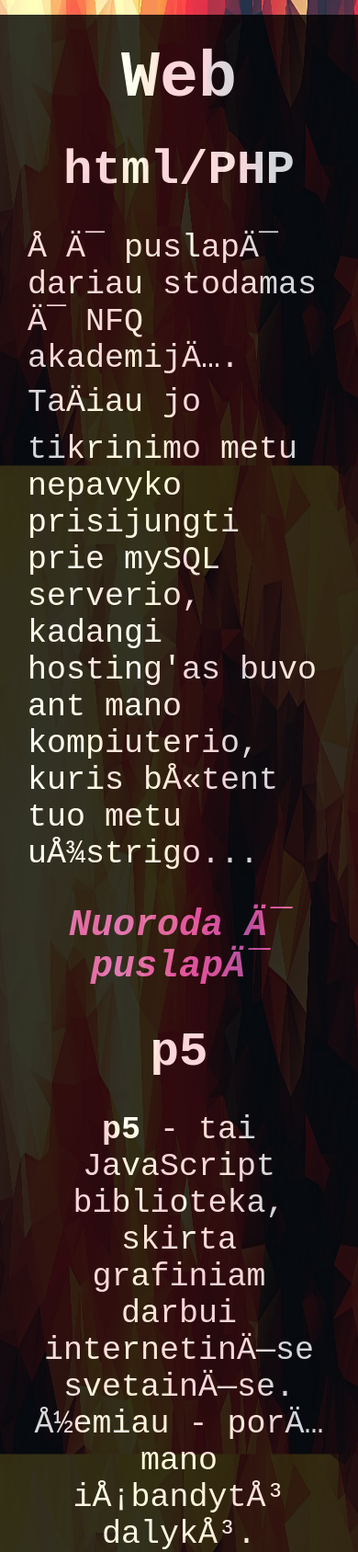
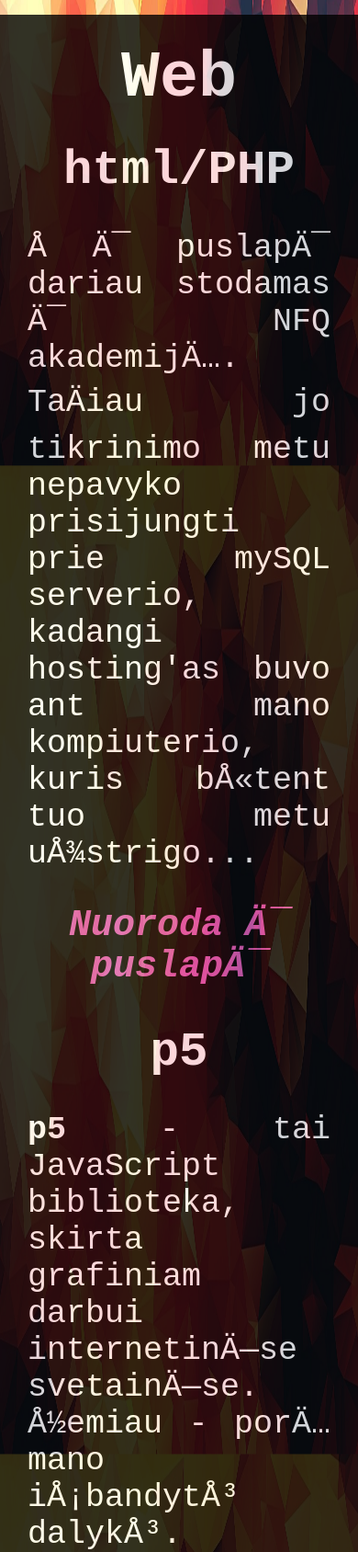
Before and after one commit to FriendlyBurrito/PauliusVizbara, a PHP site: page / in a window 390 px wide; the page is wider, and only the part inside the window is pictured. Shown: the part 2719-4407 px from the top of that part at 92% size. Run offline with PHP 8.4, Linux system fonts and the light colour scheme.

Commit message:
text align

```diff
--- a/style.css
+++ b/style.css
@@ -34,11 +34,13 @@
 		font-size: 25px;
 	}
 
+	p{
+		text-align: justify;
+	}
+
 	ul.leftcolumn  h3{
     	font-size: 14px;
     }
-
-
 
 
 }
@@ -47,6 +49,9 @@
 	.rightcolumn {
 		font-size: 35px;
 
+	}
+	p{
+		text-align: justify;
 	}
 
 	.Link{
@@ -81,6 +86,7 @@
 
 }
 
+
 .contentcard{
 	opacity: 0.8;
 	background-color: black;
```
